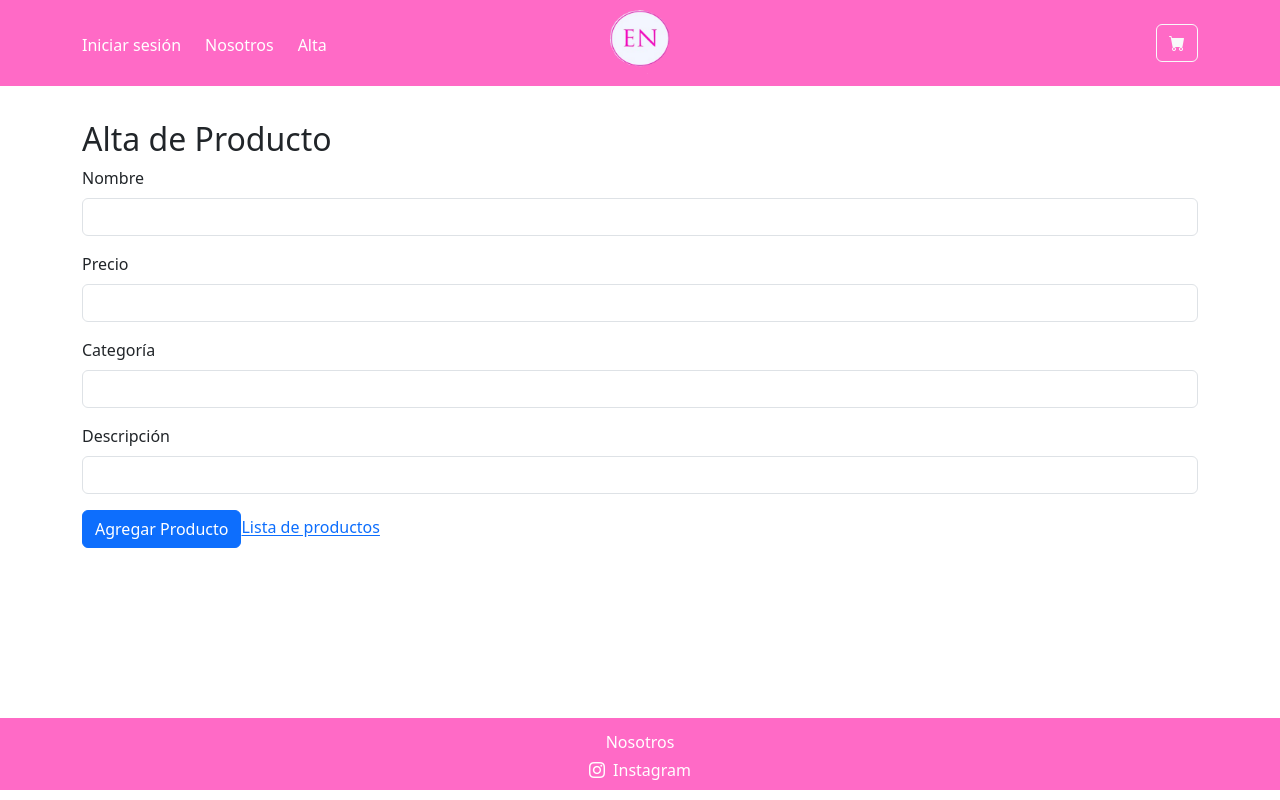
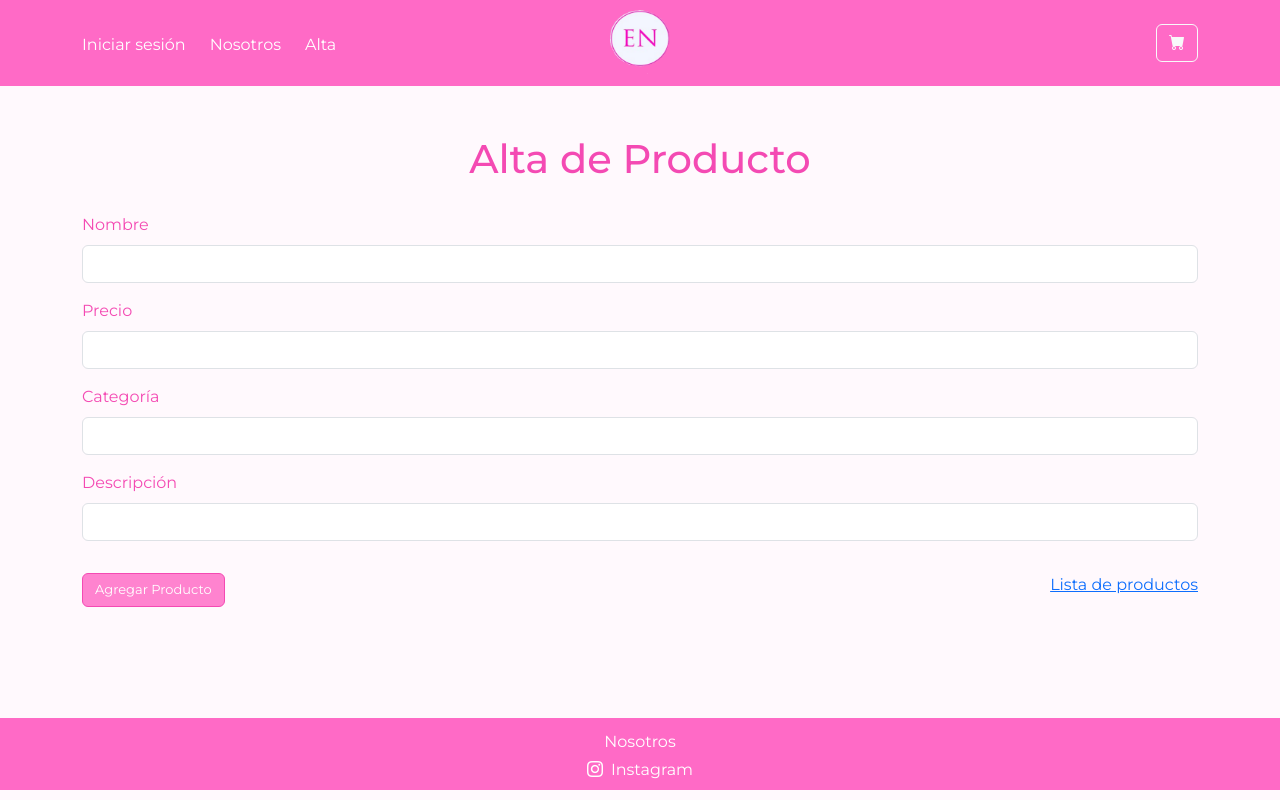
Before and after one commit to palooara/integrador_3, a React (Create React App) app in the folder frontend/: page /alta in a window 1280 px wide. Built offline with nearby package versions, Linux system fonts and the light colour scheme; no server answers.

Commit message:
agregos estilos

```diff
--- a/frontend/public/index.html
+++ b/frontend/public/index.html
@@ -10,7 +10,6 @@
       content="Web site created using create-react-app"
     />
 
-    <link rel="manifest" href="%PUBLIC_URL%/manifest.json" />
 
     <title>Eli Nails Salon</title>
   </head>
--- a/frontend/src/Componentes/Alta.jsx
+++ b/frontend/src/Componentes/Alta.jsx
@@ -37,7 +37,7 @@ const Alta = ({ onNuevoProducto }) => {
 
   return (
     <div className="mb-5">
-      <h2>Alta de Producto</h2>
+      <h1>Alta de Producto</h1>
       {mensaje && <div className="alert alert-danger">{mensaje}</div>}
 
       <form onSubmit={handleSubmit}>
@@ -78,7 +78,7 @@ const Alta = ({ onNuevoProducto }) => {
         </div>
 
         <div className="mb-3">
-          <label className="form-label">Descripción</label>
+          <label className="form-label ">Descripción</label>
           <input
             type="text"
             className="form-control"
@@ -89,9 +89,12 @@ const Alta = ({ onNuevoProducto }) => {
           />
         </div>
 
+        <div className="d-flex justify-content-between pt-3">
+
         <button type="submit" className="btn btn-primary">Agregar Producto</button>
 
-        <Link  to="/productos">Lista de productos</Link>
+        <Link className="" to="/productos">Lista de productos</Link>
+        </div>
       </form>
     </div>
   );
--- a/frontend/src/Componentes/Home.jsx
+++ b/frontend/src/Componentes/Home.jsx
@@ -1,17 +1,22 @@
 const Home = ({ productos = [] }) => {
   return (
-    <div className="row">
+    <div className="row justify-content-center">
+      <h1 className="text-center mb-4">Servicios</h1>
       {productos.length === 0 ? (
         <p>No hay productos disponibles.</p>
       ) : (
         productos.map((p) => (
-          <div className="col-md-4 mb-4" key={p._id}>
+          <div className="col-12 col-sm-6 col-md-4 col-lg-3 mb-4 d-flex" key={p._id}>
             <div className="card h-100 shadow-sm">
+              <div className="card-header text-center">
+                <h5 className="mb-0">{p.nombre}</h5>
+              </div>
               <div className="card-body text-center">
-                <h5 className="card-title">{p.nombre}</h5>
                 <p className="card-text">{p.descripcion}</p>
                 <p className="fw-bold">${p.precio}</p>
-                <small className="text-muted">{p.categoria}</small>
+            <button className="btn btn-primary" >
+              Agregar Servicio
+            </button>
               </div>
             </div>
           </div>
--- a/frontend/src/Componentes/Navegacion.jsx
+++ b/frontend/src/Componentes/Navegacion.jsx
@@ -33,6 +33,7 @@ const Navegacion = () => {
             <div className="col d-flex gap-4">
               {usuarioLogueado ? (
                 <>
+
                   <button className="btn btn-link nav-link text-white pt-1" onClick={cerrarSesion}>
                     Cerrar sesión
                   </button>
--- a/frontend/src/index.css
+++ b/frontend/src/index.css
@@ -1,6 +1,11 @@
+@import url('https://fonts.googleapis.com/css2?family=Montserrat:ital,wght@0,100..900;1,100..900&display=swap');
+
 html, body {
   height: 100%;
   margin: 0;
+  color: #f44ab3 ;
+  background-color: #fff9fd ;
+  font-family: 'Montserrat', sans-serif;
 }
 
 #root {
@@ -8,3 +13,77 @@ html, body {
   flex-direction: column;
   min-height: 100vh;
 }
+
+#loginForm {
+    margin-bottom: 100px;
+    margin-top: 100px;
+}
+
+.card{
+    background-color: #fffdfd ;
+    color: #f44ab3 ;
+    border-color: #f44ab3 ;
+    font-family: 'Montserrat', sans-serif ;
+    font-size: small;
+}
+.card:hover{
+    transform: scaleX(1.05) scaleY(1.05);
+    border-color: #e644a8;
+}
+
+.card-header {
+    background-color: #ff6ac6 ;
+    color: white;
+    font-family: 'Montserrat', sans-serif;
+    padding: 10px 0;
+    margin-bottom: 0;
+    width: 100%;
+    text-align: center;
+}
+
+.btn-primary {
+    background-color: #ff6ac6d2;
+    border-color: #f44ab3;
+    font-size: 12px;
+    font-family: 'Montserrat', sans-serif;
+    font-size: small;
+}
+.text-primary {
+    color: #ffedf8;
+}
+
+
+.modal-content{
+    background-color: #fff8fd;
+    color: #f44ab3;
+    font-family: 'Montserrat', sans-serif;
+}
+.modal-header {
+    background-color: #f8cbe9;
+    color: #f44ab3;
+    font-family: 'Montserrat', sans-serif;
+    font-size: small;
+}
+.btn-danger, .btn-warning{
+    background-color: #bb1d7fd2;
+    border-color: #db3e9f;
+    font-size: 12px;
+    font-family: 'Montserrat', sans-serif;
+    font-size: small;
+}
+
+.btn-primary:hover {
+    background-color: #e33a9c;
+    border-color: #e33a9c;
+}
+
+.card-body{
+    padding: 25px;
+}
+
+h1{
+    font-family: 'Montserrat', sans-serif;
+    text-align: center;
+    margin-top:15px;
+    margin-bottom:30px;
+}
```
Also changed, not shown: frontend/src/index.js (+4 -3 lines).
